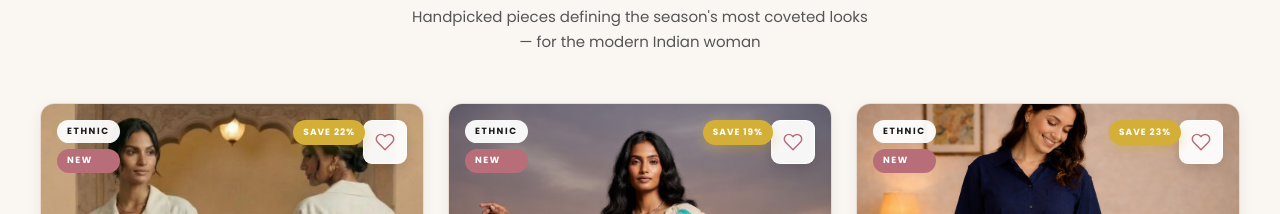
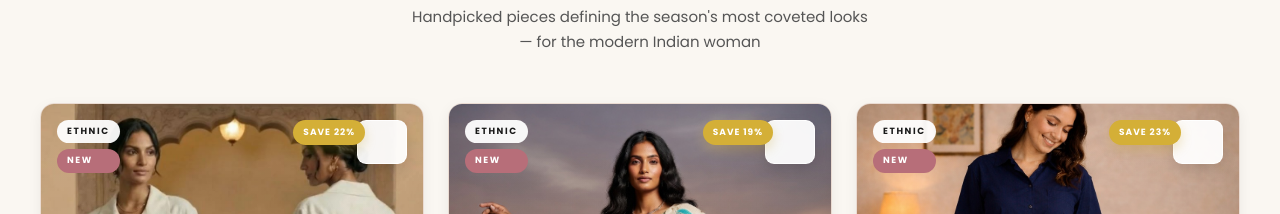
Before and after one commit to nouveauzone/Nouveau-Web-site, a React (Create React App) app in the folder frontend/: page / in a window 1280 px wide. Shown: the part 1820-2034 px from the top of the page. Built offline with nearby package versions, Linux system fonts and the light colour scheme; no server answers; a web font is replaced by a local one.

Commit message:
Fix mobile responsiveness and header icon behavior

```diff
--- a/frontend/src/components/AppErrorBoundary.jsx
+++ b/frontend/src/components/AppErrorBoundary.jsx
@@ -33,7 +33,8 @@ export default class AppErrorBoundary extends Component {
           <div style={{
             position: "absolute",
             top: "-100px",
-            right: "-100px",
+            right: "0",
+            maxWidth: "100%",
             width: "300px",
             height: "300px",
             borderRadius: "50%",
--- a/frontend/src/components/Navbar.jsx
+++ b/frontend/src/components/Navbar.jsx
@@ -97,6 +97,7 @@ export default function Navbar({ page, setPage }) {
         @media (max-width: 768px) {
           .desktop-nav { display: none !important; }
           .mobile-menu-btn { display: flex !important; }
+          .wishlist-btn { display: none !important; }
         }
       `}</style>
 
@@ -150,7 +151,7 @@ export default function Navbar({ page, setPage }) {
             <button className="icon-btn-nav" onClick={() => setPage(isAuthenticated ? "Account" : "Auth")} aria-label="Account">
               <Icons.User />
             </button>
-            <button className="icon-btn-nav" onClick={() => setPage("Wishlist")} style={{ position: "relative" }} aria-label="Wishlist">
+            <button className="icon-btn-nav wishlist-btn" onClick={() => setPage("Wishlist")} style={{ position: "relative" }} aria-label="Wishlist">
               <Icons.Heart />
               {wishlist.length > 0 && <span className="nav-badge">{wishlist.length}</span>}
             </button>
--- a/frontend/src/index.css
+++ b/frontend/src/index.css
@@ -1,7 +1,16 @@
 *, *::before, *::after { box-sizing: border-box; margin: 0; padding: 0; }
+html, body {
+	overflow-x: hidden;
+	width: 100%;
+}
 html { scroll-behavior: smooth; }
 body { -webkit-font-smoothing: antialiased; -moz-osx-font-smoothing: grayscale; }
-img { max-width: 100%; display: block; }
-button { cursor: pointer; }
+img, svg { max-width: 100%; height: auto; display: block; }
+button {
+	cursor: pointer;
+	padding: 14px 24px;
+	font-size: 16px;
+	border-radius: 30px;
+}
 a { text-decoration: none; color: inherit; }
 input, textarea, select { font-family: inherit; }
--- a/frontend/src/pages/CheckoutPage.jsx
+++ b/frontend/src/pages/CheckoutPage.jsx
@@ -73,7 +73,7 @@ function RealUpiQR({ amount, upiId = "amderontrendzpvtltd@kotak", upiName = "Nou
         </div>
 
         {/* Nouveau logo overlay in corner */}
-        <div style={{ position:"absolute", bottom:"-10px", right:"-10px", width:"32px", height:"32px", background:THEME.crimson||"#B76E79", borderRadius:"50%", display:"flex", alignItems:"center", justifyContent:"center", border:"2px solid #fff", boxShadow:"0 2px 8px rgba(0,0,0,0.2)" }}>
+        <div style={{ position:"absolute", bottom:"-10px", right:"0", maxWidth:"100%", width:"32px", height:"32px", background:THEME.crimson||"#B76E79", borderRadius:"50%", display:"flex", alignItems:"center", justifyContent:"center", border:"2px solid #fff", boxShadow:"0 2px 8px rgba(0,0,0,0.2)" }}>
           <span style={{ color:"#fff", fontSize:"14px", fontFamily:"Georgia,serif", fontWeight:"bold" }}>N</span>
         </div>
       </div>
--- a/frontend/src/pages/HomePage.jsx
+++ b/frontend/src/pages/HomePage.jsx
@@ -150,7 +150,7 @@ export default function HomePage({ setPage, setSelectedProduct }) {
       </div>
 
       {/* ── STORY SECTION ── */}
-      <div style={{ maxWidth:"1400px", margin:"0 auto", padding:"clamp(40px, 10vw, 80px) clamp(16px, 5vw, 40px)" }}>
+      <div className="your-section" style={{ maxWidth:"1400px", margin:"0 auto", padding:"clamp(40px, 10vw, 80px) clamp(16px, 5vw, 40px)" }}>
         <div style={{ display:"grid", gridTemplateColumns:"1fr 1fr", gap:"80px", alignItems:"center" }} className="grid-2col">
           <div>
             <p style={{ fontFamily:"'Poppins',sans-serif", fontSize:"10px", letterSpacing:"6px", color:THEME.crimson, textTransform:"uppercase", marginBottom:"16px" }}>Our Philosophy</p>
@@ -167,8 +167,8 @@ export default function HomePage({ setPage, setSelectedProduct }) {
             <BtnPrimary onClick={() => setPage("About")} style={{ borderRadius:"99px" }}>Discover Our Story <Icons.Arrow /></BtnPrimary>
           </div>
 
-          <div style={{ position:"relative", display:"flex", alignItems:"center", justifyContent:"center" }}>
-            <div style={{ width:"340px", height:"420px", background:`linear-gradient(135deg, ${THEME.crimson}, ${THEME.crimsonDark})`, borderRadius:"170px 170px 0 0", display:"flex", alignItems:"center", justifyContent:"center", position:"relative", overflow:"hidden" }}>
+          <div style={{ position:"relative", display:"flex", alignItems:"center", justifyContent:"center", width:"100%" }}>
+            <div style={{ width:"min(100%, 340px)", height:"clamp(320px, 70vw, 420px)", background:`linear-gradient(135deg, ${THEME.crimson}, ${THEME.crimsonDark})`, borderRadius:"170px 170px 0 0", display:"flex", alignItems:"center", justifyContent:"center", position:"relative", overflow:"hidden" }}>
               <div style={{ position:"absolute", inset:0, background:`radial-gradient(circle at 30% 30%, rgba(212,175,55,0.3), transparent 60%)` }} />
               <NouveauLogo size={180} />
             </div>
@@ -176,7 +176,7 @@ export default function HomePage({ setPage, setSelectedProduct }) {
               <div style={{ fontFamily:"'Playfair Display',serif", fontSize:"26px", color:THEME.gold, fontWeight:900 }}>50k+</div>
               <div style={{ fontFamily:"'Poppins',sans-serif", fontSize:"10px", letterSpacing:"2px", color:THEME.textLight, marginTop:"3px" }}>HAPPY CUSTOMERS</div>
             </div>
-            <div style={{ position:"absolute", top:"30px", right:"-30px", background:THEME.bgCard, padding:"18px 22px", boxShadow:"0 8px 32px rgba(0,0,0,0.08)", borderLeft:`3px solid ${THEME.crimson}`, borderRadius:"0 10px 10px 0" }}>
+            <div className="rating-box" style={{ position:"absolute", top:"30px", right:"0", maxWidth:"100%", background:THEME.bgCard, padding:"18px 22px", boxShadow:"0 8px 32px rgba(0,0,0,0.08)", borderLeft:`3px solid ${THEME.crimson}`, borderRadius:"0 10px 10px 0" }}>
               <div style={{ fontFamily:"'Playfair Display',serif", fontSize:"26px", color:THEME.crimson, fontWeight:900 }}>4.9★</div>
               <div style={{ fontFamily:"'Poppins',sans-serif", fontSize:"10px", letterSpacing:"2px", color:THEME.textLight, marginTop:"3px" }}>AVERAGE RATING</div>
             </div>
--- a/frontend/src/pages/ShopPage.jsx
+++ b/frontend/src/pages/ShopPage.jsx
@@ -92,7 +92,7 @@ export default function ShopPage({ setPage, setSelectedProduct, initialCategory
     <div style={{ background:THEME.bg, minHeight:"100vh", color:THEME.text }}>
       {/* Header */}
       <div style={{ background:`linear-gradient(135deg,${THEME.crimson},${THEME.crimsonDark})`, padding:"72px 40px 48px", position:"relative", overflow:"hidden" }}>
-        <div style={{ position:"absolute", right:"-60px", bottom:"-60px", opacity:0.06 }}><img src="/nouveau-logo.png" alt="" style={{width:"280px",height:"360px",objectFit:"contain",filter:"brightness(10)",display:"block"}} /></div>
+        <div style={{ position:"absolute", right:"0", bottom:"-60px", maxWidth:"100%", opacity:0.06 }}><img src="/nouveau-logo.png" alt="" style={{width:"280px",height:"360px",objectFit:"contain",filter:"brightness(10)",display:"block"}} /></div>
         <div style={{ maxWidth:"1400px", margin:"0 auto", position:"relative", zIndex:1 }}>
           <p style={{ fontFamily:"'Poppins',sans-serif", fontSize:"10px", letterSpacing:"6px", color:THEME.gold, marginBottom:"10px", textTransform:"uppercase" }}>Women's Wear</p>
           <h1 style={{ fontFamily:"'Playfair Display',serif", fontSize:"clamp(32px,5vw,56px)", fontWeight:700, color:"#fff" }}>
--- a/frontend/src/styles/globalStyles.js
+++ b/frontend/src/styles/globalStyles.js
@@ -3,7 +3,12 @@ import { THEME } from "./theme";
 export const GLOBAL_CSS = `
   *, *::before, *::after { box-sizing: border-box; margin: 0; padding: 0; }
 
-  html { scroll-behavior: smooth; -webkit-font-smoothing: antialiased; }
+  html, body {
+    scroll-behavior: smooth;
+    -webkit-font-smoothing: antialiased;
+    overflow-x: hidden;
+    width: 100%;
+  }
 
   body {
     background: ${THEME.bg};
@@ -36,6 +41,13 @@ export const GLOBAL_CSS = `
     .cart-sidebar { grid-template-columns: 1fr !important; }
     .footer-grid { grid-template-columns: 1fr 1fr !important; }
     .product-grid { grid-auto-flow: dense !important; }
+    .your-section { padding: 15px !important; }
+    .rating-box {
+      position: static !important;
+      margin-top: 20px !important;
+      right: auto !important;
+      max-width: 100% !important;
+    }
   }
 
   @media(max-width: 480px) {
@@ -71,11 +83,18 @@ export const GLOBAL_CSS = `
 
   /* Prevent horizontal scroll */
   main {
-    max-width: 100vw;
+    max-width: 100%;
+    width: 100%;
     overflow-x: hidden;
   }
 
-  img { max-width: 100%; height: auto; display: block; }
+  .section { width: 100%; }
+  .container { width: 100%; max-width: 100%; box-sizing: border-box; }
+
+  img, svg { max-width: 100%; height: auto; display: block; }
+
+  /* Temporary debug helper: add class debug-overflow on body while inspecting. */
+  .debug-overflow * { outline: 1px solid red; }
 
   /* Loading skeleton animation */
   @keyframes shimmer {
```
